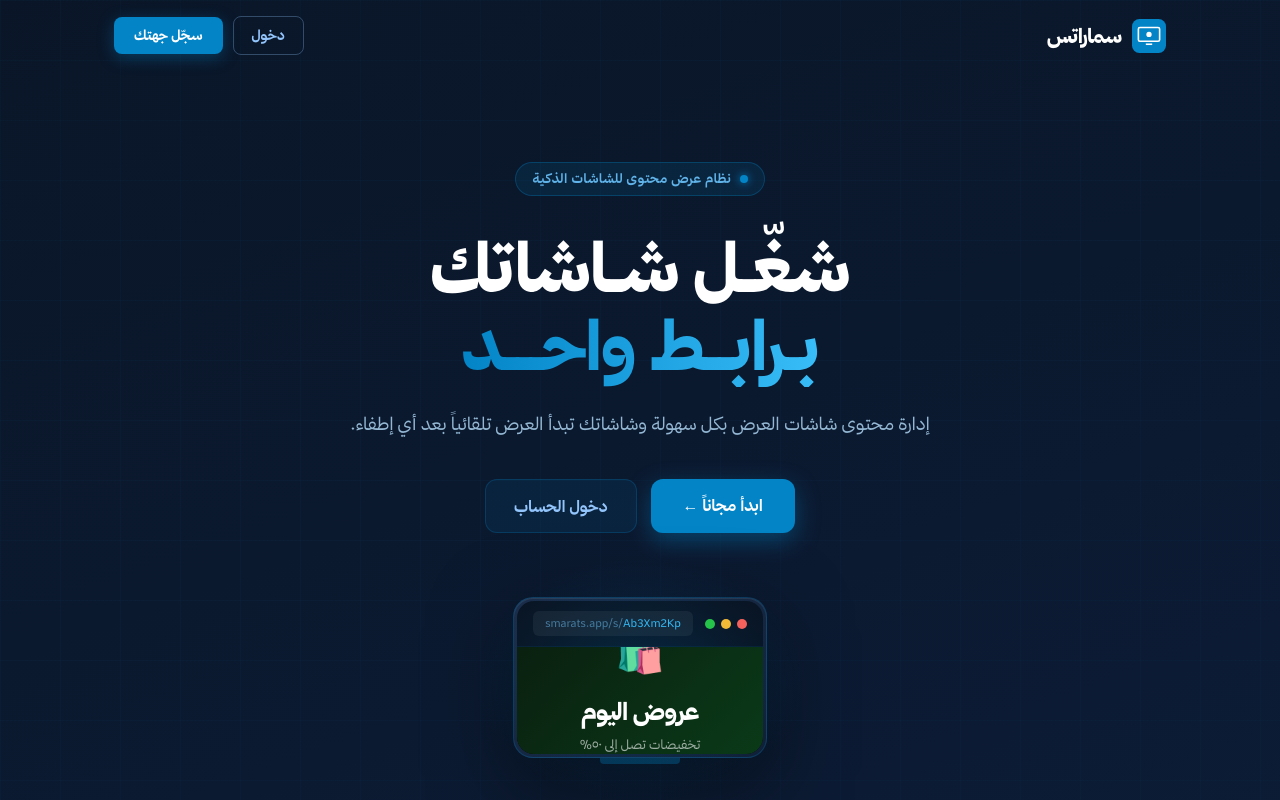
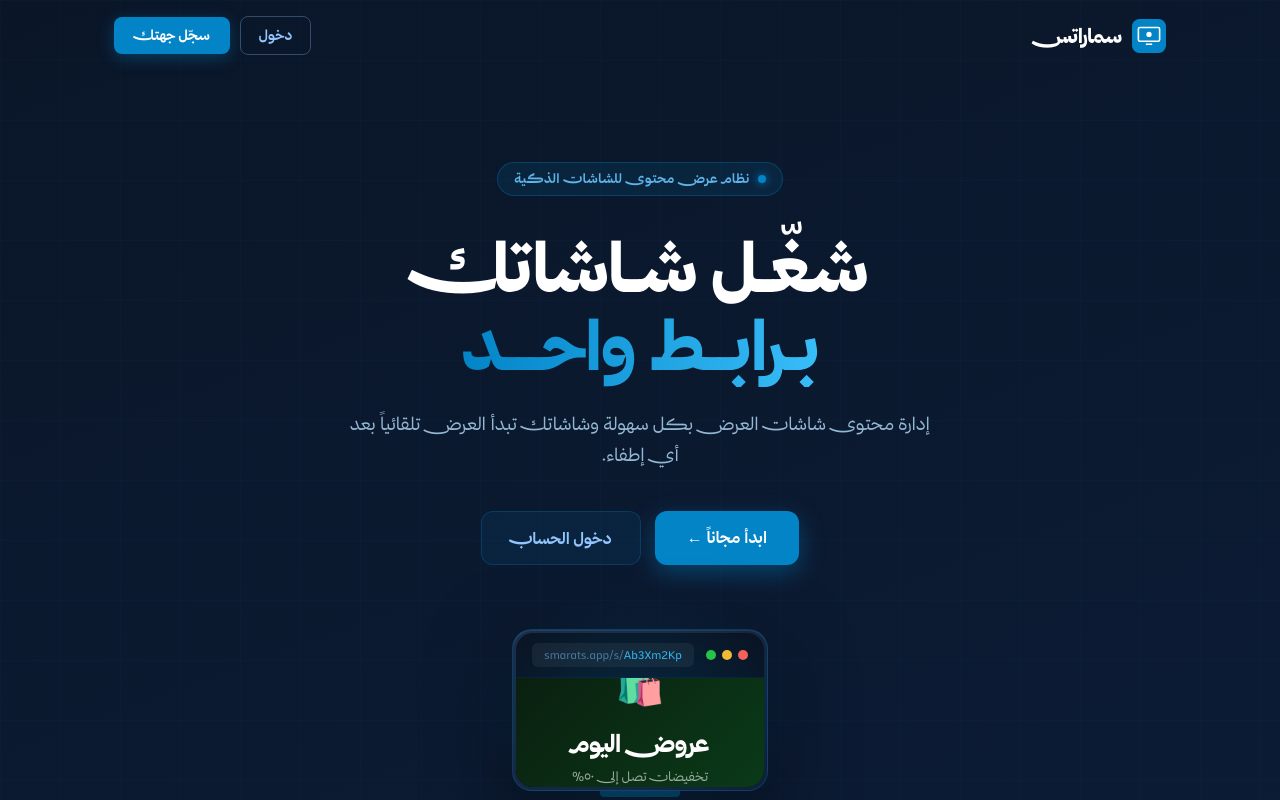
Before and after one commit to codefyd/smarats, a React (Vite) app: page / in a window 1280 px wide. Shown: the top 800 px of the page. Built offline with nearby package versions, Linux system fonts and the light colour scheme; no server answers.

Commit message:
Update index.css

```diff
--- a/src/index.css
+++ b/src/index.css
@@ -44,12 +44,15 @@
 
 :root {
   font-family: 'Thmanyah Sans', 'Tajawal', system-ui, -apple-system, sans-serif;
+  font-feature-settings: "salt" 1, "ss01" 1, "ss03" 1, "ss04" 1, "ss05" 1, "ss06" 1, "ss07" 1, "ss08" 1;
 }
 
 html, body, #root {
   height: 100%;
   margin: 0;
   padding: 0;
+  font-family: 'Thmanyah Sans', 'Tajawal', system-ui, -apple-system, sans-serif;
+  font-feature-settings: "salt" 1, "ss01" 1, "ss03" 1, "ss04" 1, "ss05" 1, "ss06" 1, "ss07" 1, "ss08" 1;
 }
 
 body {
```
